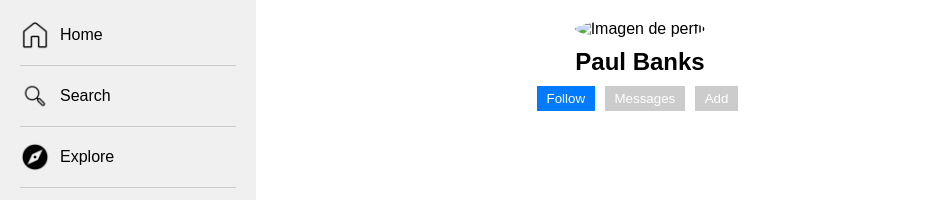
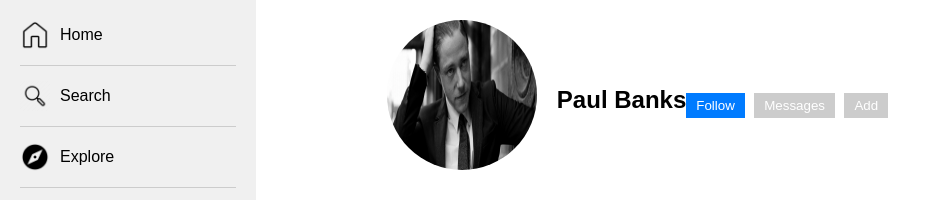
Before and after one commit to realmyuren/proyecto-ml, a plain HTML site: page index.html in a window 1280 px wide. Shown: the top 200 px of the page, without its empty margins (0-931 px from the left). Drawn offline with Linux system fonts and the light colour scheme.

Commit message:
carrphoto

```diff
--- a/index.html
+++ b/index.html
@@ -5,6 +5,7 @@
     <meta name="viewport" content="width=device-width, initial-scale=1.0">
     <link rel="stylesheet" href="style.css">
     <title>Paul Banks (@bankspaulbanks)</title>
+
     <style>
         body {
             font-family: Arial, sans-serif;
@@ -71,12 +72,15 @@
 
         #profile {
             text-align: center;
+            display: flex;
+            align-items: center;
         }
 
         #profile-image {
             width: 150px;
             height: 150px;
             border-radius: 50%;
+            margin-right: 20px; /* Espacio entre la imagen y los botones */
         }
 
         #profile-name {
@@ -87,6 +91,10 @@
 
         #profile-buttons {
             margin-top: 10px;
+        }
+
+        #profile-buttons button {
+            margin-top: 10px; /* Agrega espacio entre los botones */
         }
 
         #categories-top {
@@ -187,7 +195,7 @@
 
         <div id="profile-container">
             <div id="profile">
-                <img id="profile-image" src="proyecto-ml/images/pal-profile.jpg" alt="Imagen de perfil">
+                <img id="profile-image" src="/proyecto-ml/images/pal-profile-adj.jpg" alt="Imagen de perfil">
                 <div id="profile-name">Paul Banks</div>
                 <div id="profile-buttons">
                     <button class="follow-button">Follow</button>
--- a/style.css
+++ b/style.css
@@ -120,3 +120,12 @@ body {
   height: auto;
   border-radius: 5px;
 }
+
+#profile {
+    display: flex;
+    align-items: center; /* Alinea verticalmente los elementos */
+}
+
+#profile-image {
+    margin-right: 10px; /* Agrega un margen a la derecha de la imagen */
+}
```
Also changed, not shown: images/sampleint-1.jpg (added), images/sampleint-2.jpg (added), images/sampleint-4.jpg (added), images/sampleint-5.jpg (added), 1 other file.
